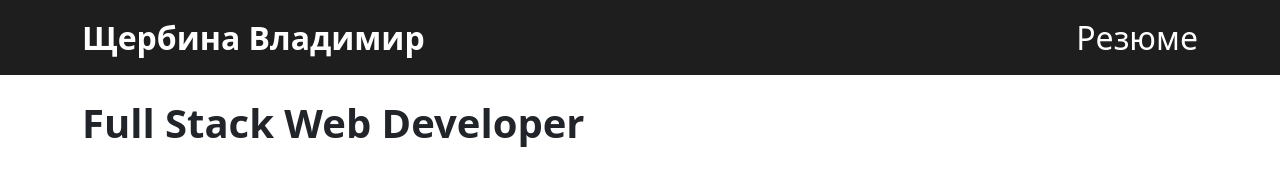
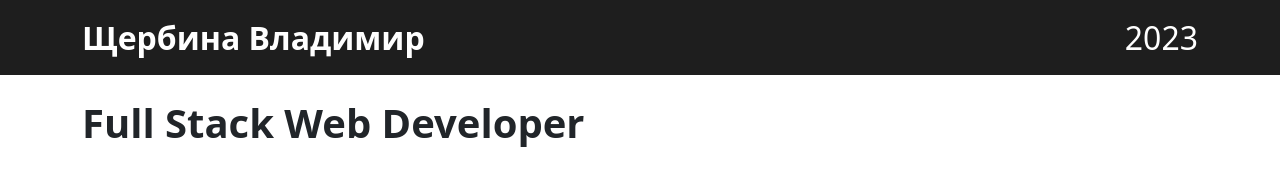
Before and after one commit to scherbinavladimir/scherbinavladmir.github.io, a plain HTML site: page index.html in a window 1280 px wide. Drawn offline with nearby package versions, Linux system fonts and the light colour scheme.

Commit message:
Update index.html

```diff
--- a/index.html
+++ b/index.html
@@ -24,7 +24,7 @@
 <header class="header position-fixed top-0 start-0 end-0 d-flex justify-content-center align-items-center">
     <div class="container d-flex justify-content-between">
         <div class="fs-2 fw-bold"> Щербина Владимир </div>
-        <div class="fs-2 fw-light"> Резюме </div>
+        <div class="fs-2 fw-light"> 2023 </div>
     </div>
 </header>
 <section class="container content pt-4">
```
